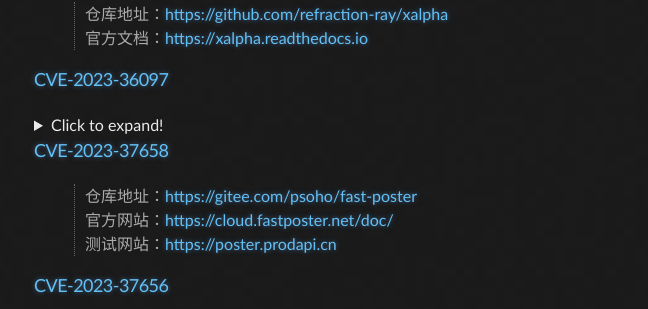
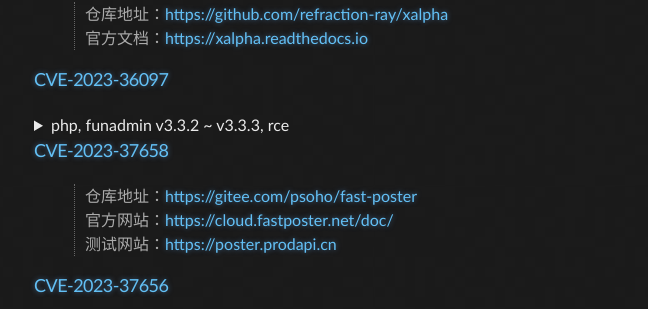
Before and after one commit to Leeyangee/leeyangee.github.io, a Jekyll site: the page built from _posts/1970-01-01-CVE-Record.md, in a window 1280 px wide. Shown: the part 346-655 px from the top of the page, without its empty margins (158-806 px from the left). Built offline with Jekyll 4.4.1, drawn with Linux system fonts in a browser that asks for light colours.

Commit message:
Update 1970-01-01-CVE-Record.md

```diff
--- a/_posts/1970-01-01-CVE-Record.md
+++ b/_posts/1970-01-01-CVE-Record.md
@@ -11,13 +11,11 @@
 > 官方文档：<https://xalpha.readthedocs.io>
 
 ### [CVE-2023-36097](https://cve.mitre.org/cgi-bin/cvename.cgi?name=CVE-2023-36097)
-
 <details>
-  <summary>Click to expand!</summary>
+  <summary>php, funadmin v3.3.2 ~ v3.3.3, rce</summary>
   <pre><code>
-    > 仓库地址：<a href="https://gitee.com/funadmin/funadmin">https://gitee.com/funadmin/funadmin</a>
-    > 官方网站：<https://www.funadmin.com>
-    > https://www.funadmin.com
+    仓库地址：<a href="https://gitee.com/funadmin/funadmin">https://gitee.com/funadmin/funadmin</a>
+    官方网站：<a href="https://www.funadmin.com"></a>
   </code></pre>
 </details>
 
```
